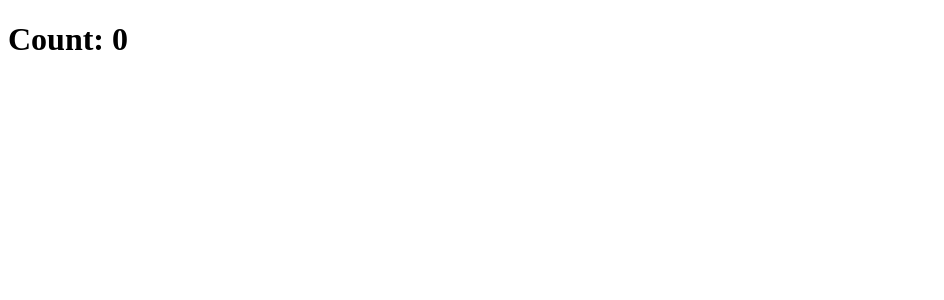
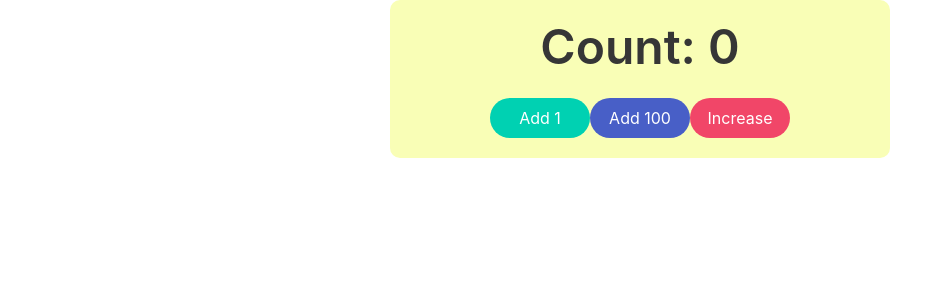
Before and after one commit to mate-academy/react_counter, a React (Create React App) app: page / in a window 1280 px wide. Shown: the top 300 px of the page, without its empty margins (0-944 px from the left). Built offline with nearby package versions, Linux system fonts and the light colour scheme; the HTML template or start-up script is replaced by a standard one.

Commit message:
First try

```diff
--- a/public/index.html
+++ b/public/index.html
@@ -4,6 +4,7 @@
     <meta charset="utf-8" />
     <meta name="viewport" content="width=device-width, initial-scale=1" />
     <title>React App</title>
+    <link rel="stylesheet" href="https://cdn.jsdelivr.net/npm/bulma@0.9.4/css/bulma.min.css">
   </head>
   <body>
     <div id="root"></div>
--- a/src/App.scss
+++ b/src/App.scss
@@ -1 +1,13 @@
 // styles go here
+.container {
+  width: 500px;
+  margin: 0 auto;
+  padding: 20px;
+  text-align: center;
+  background-color: rgb(249, 254, 182);
+  border-radius: 10px;
+}
+
+.button {
+  width: 100px;
+}
--- a/src/App.tsx
+++ b/src/App.tsx
@@ -1,16 +1,68 @@
+// import { count } from 'console';
 import React from 'react';
 import './App.scss';
 
-class App extends React.Component {
-  addOne = () => {};
+type Props = {};
 
-  add100 = () => {};
+type State = {
+  count: number
+};
 
-  increase = () => {};
+class App extends React.Component<Props, State> {
+  state = {
+    count: 0,
+  };
+
+  addOne = () => {
+    this.setState((prevState) => ({
+      count: prevState.count + 1,
+    }));
+  };
+
+  add100 = () => {
+    this.setState((prevProps) => ({
+      count: prevProps.count + 100,
+    }));
+  };
+
+  increase = () => {
+    this.addOne();
+
+    if (this.state.count % 5 === 0) {
+      this.add100();
+    }
+  };
 
   render() {
+    const { count } = this.state;
+
     return (
-      <h1>Count: 0</h1>
+      <div className="container">
+        <h1 className="title is-1">
+          {`Count: ${count}`}
+        </h1>
+        <button
+          type="button"
+          className="button is-primary is-rounded"
+          onClick={this.addOne}
+        >
+          Add 1
+        </button>
+        <button
+          type="button"
+          className="button is-link is-rounded"
+          onClick={this.add100}
+        >
+          Add 100
+        </button>
+        <button
+          type="button"
+          className="button is-danger is-rounded"
+          onClick={this.increase}
+        >
+          Increase
+        </button>
+      </div>
     );
   }
 }
```
Also changed, not shown: 2 other files (tests, documents, lock files or other folders).
